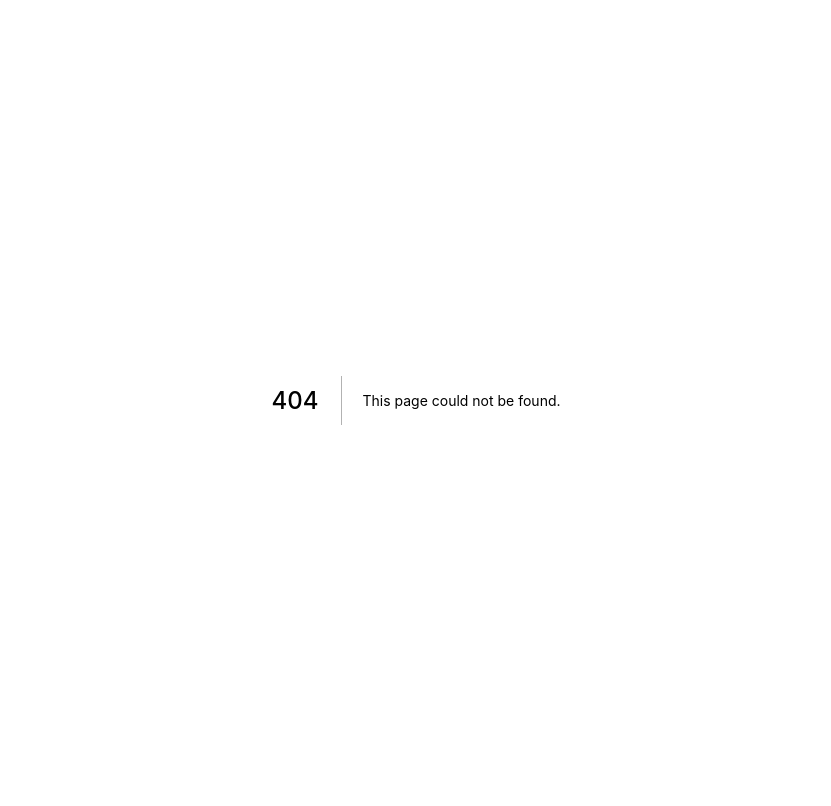
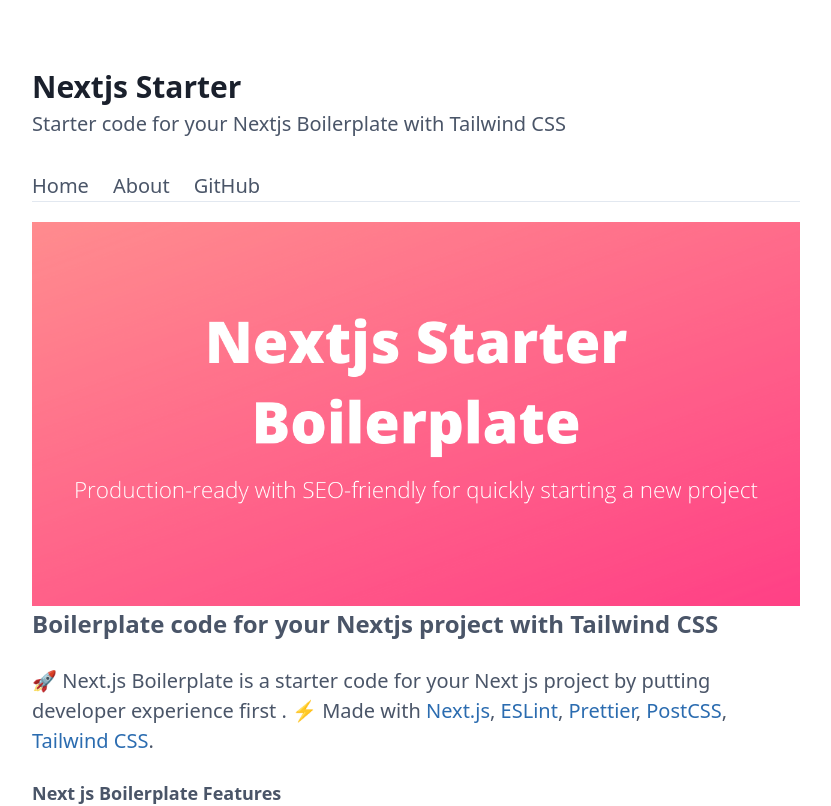
Before and after one commit to fantasy1114/Next.js-Boiler-Plates, a Next.js app: page /docs/ in a window 1280 px wide. Before the commit this address had no page. Shown: the top 806 px of the page, without its empty margins (224-1055 px from the left). Built offline with nearby package versions, Linux system fonts and the light colour scheme.

Commit message:
Remove process.env.baseUrl, not useful anymore

```diff
--- a/next.config.js
+++ b/next.config.js
@@ -3,14 +3,9 @@
   enabled: process.env.ANALYZE === 'true',
 });
 
-const baseUrl = '';
-
 module.exports = withBundleAnalyzer({
   poweredByHeader: false,
   trailingSlash: true,
-  basePath: baseUrl,
-  env: {
-    baseUrl,
-  },
+  basePath: '/docs',
   reactStrictMode: true,
 });
--- a/src/layout/Meta.tsx
+++ b/src/layout/Meta.tsx
@@ -1,5 +1,6 @@
 import { NextSeo } from 'next-seo';
 import Head from 'next/head';
+import { useRouter } from 'next/router';
 
 import { AppConfig } from '../utils/AppConfig';
 
@@ -9,7 +10,10 @@
   canonical?: string;
 };
 
-const Meta = (props: IMetaProps) => (
+const Meta = (props: IMetaProps) => {
+  const router = useRouter();
+
+  return (
     <>
       <Head>
         <meta charSet="UTF-8" key="charset" />
@@ -20,26 +24,26 @@
         />
         <link
           rel="apple-touch-icon"
-        href={`${process.env.baseUrl}/apple-touch-icon.png`}
+          href={`${router.basePath}/apple-touch-icon.png`}
           key="apple"
         />
         <link
           rel="icon"
           type="image/png"
           sizes="32x32"
-        href={`${process.env.baseUrl}/favicon-32x32.png`}
+          href={`${router.basePath}/favicon-32x32.png`}
           key="icon32"
         />
         <link
           rel="icon"
           type="image/png"
           sizes="16x16"
-        href={`${process.env.baseUrl}/favicon-16x16.png`}
+          href={`${router.basePath}/favicon-16x16.png`}
           key="icon16"
         />
         <link
           rel="icon"
-        href={`${process.env.baseUrl}/favicon.ico`}
+          href={`${router.basePath}/favicon.ico`}
           key="favicon"
         />
       </Head>
@@ -57,5 +61,6 @@
       />
     </>
   );
+};
 
 export { Meta };
--- a/src/pages/index.tsx
+++ b/src/pages/index.tsx
@@ -1,7 +1,12 @@
+import { useRouter } from 'next/router';
+
 import { Meta } from '../layout/Meta';
 import { Main } from '../templates/Main';
 
-const Index = () => (
+const Index = () => {
+  const router = useRouter();
+
+  return (
     <Main
       meta={
         <Meta
@@ -14,7 +19,7 @@
         {/* We currently not using next/image because it isn't supported with SSG mode */
         /* eslint-disable-next-line @next/next/no-img-element */}
         <img
-        src={`${process.env.baseUrl}/assets/images/nextjs-starter-banner.png`}
+          src={`${router.basePath}/assets/images/nextjs-starter-banner.png`}
           alt="Nextjs starter banner"
         />
       </a>
@@ -25,8 +30,8 @@
         <span role="img" aria-label="rocket">
           🚀
         </span>{' '}
-      Next.js Boilerplate is a starter code for your Next js project by putting
-      developer experience first .{' '}
+        Next.js Boilerplate is a starter code for your Next js project by
+        putting developer experience first .{' '}
         <span role="img" aria-label="zap">
           ⚡️
         </span>{' '}
@@ -180,5 +185,6 @@
       </p>
     </Main>
   );
+};
 
 export default Index;
```
Lines whose indentation alone changed are shown as unchanged.
